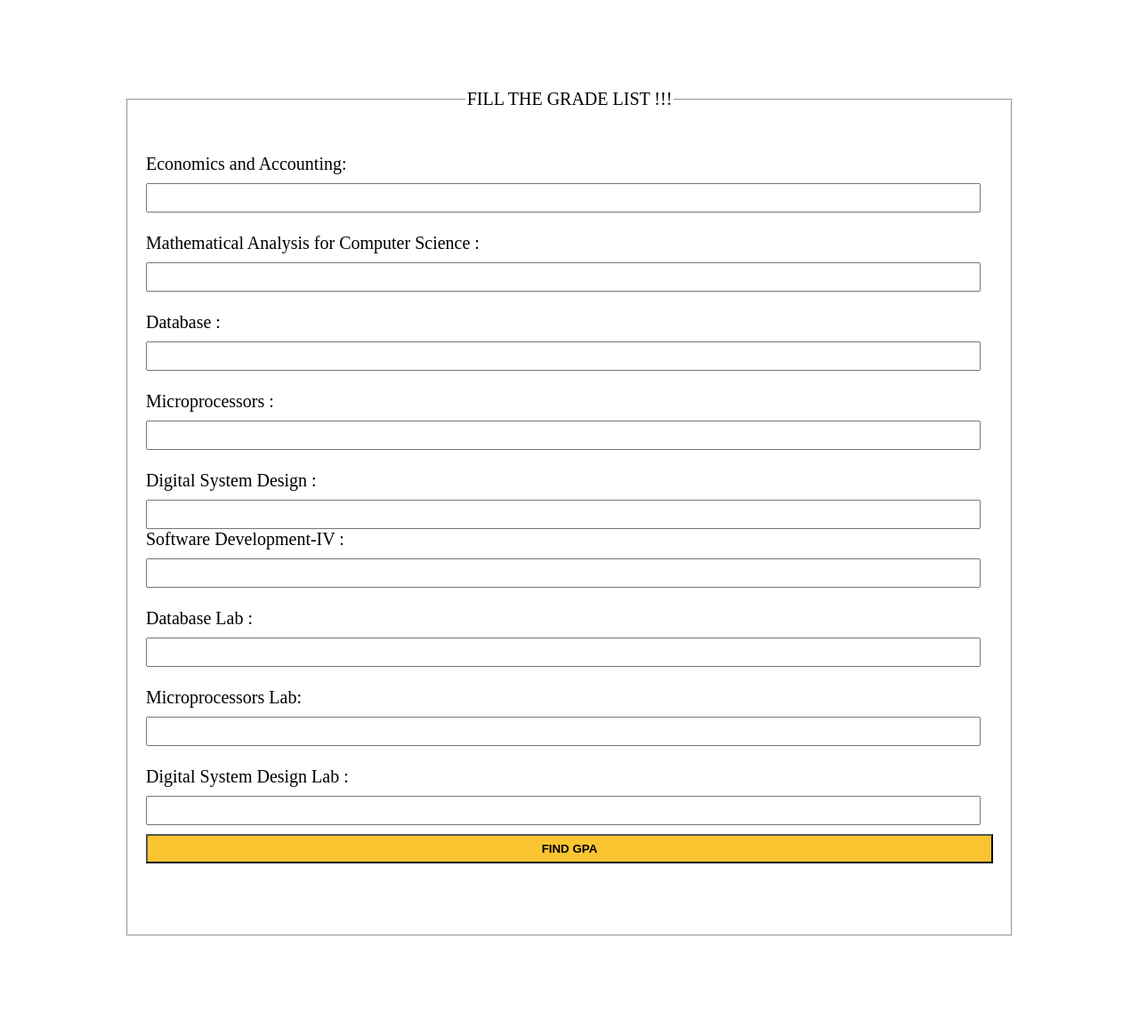
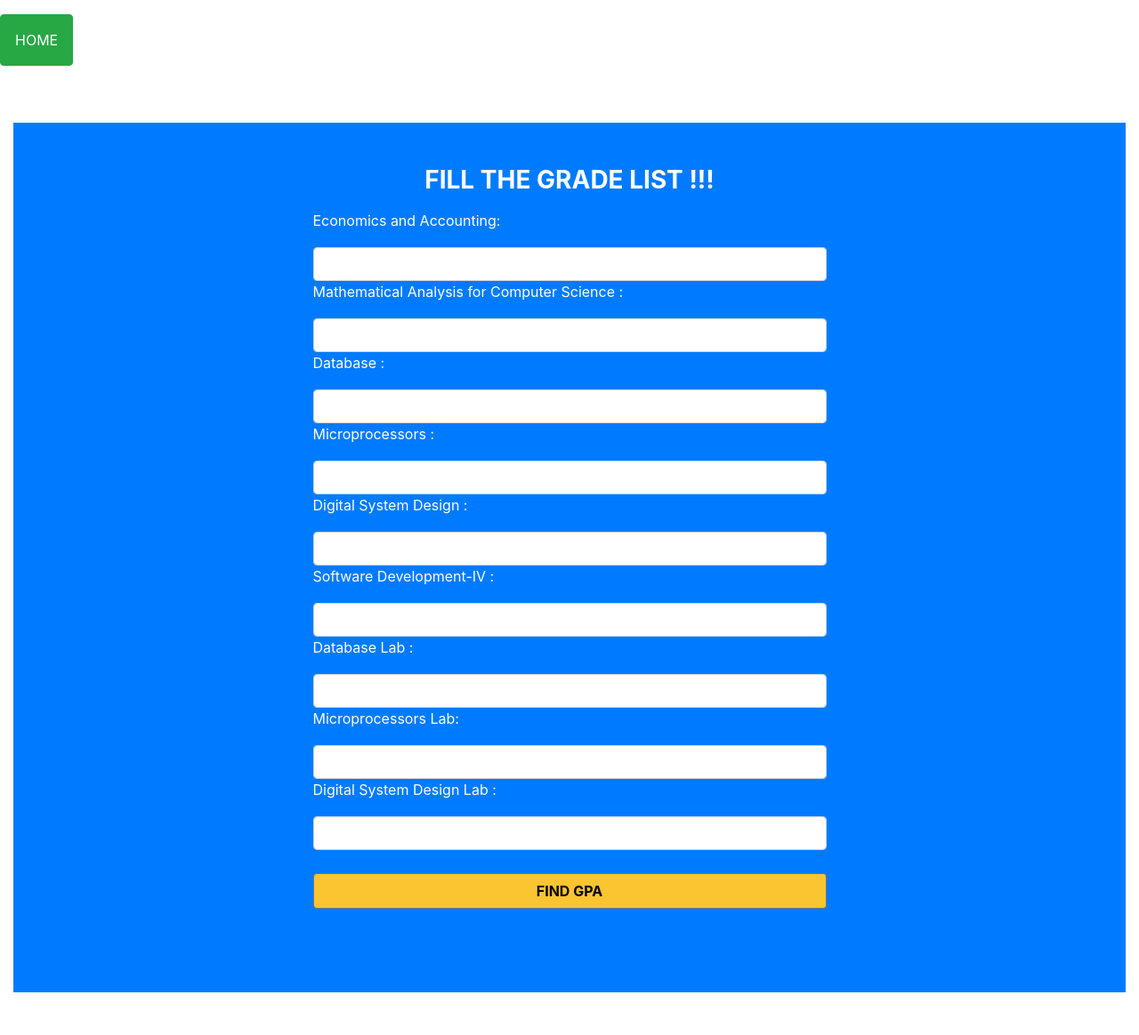
Before and after one commit to turjo997/fuNwiTh_char_Replace_and_Gpa_calc, a PHP site: page /gpa.php in a window 1280 px wide. Shown: the whole page at 89% size. Before the commit the page ends 1053 px from the top, so only its background shows below. Run offline with PHP 8.4, Linux system fonts and the light colour scheme.

Commit message:
Update gpa.php

```diff
--- a/gpa.php
+++ b/gpa.php
@@ -2,9 +2,11 @@
 
 <html>
      <head>
+
 	        <title>Gpa_Calc</title>
 
 			<link rel = "stylesheet" href="gpa_style.css"/>
+			<link rel="stylesheet" href="https://cdn.jsdelivr.net/npm/bootstrap@4.5.3/dist/css/bootstrap.min.css" integrity="sha384-TX8t27EcRE3e/ihU7zmQxVncDAy5uIKz4rEkgIXeMed4M0jlfIDPvg6uqKI2xXr2" crossorigin="anonymous">
 
 				<style>
 
@@ -13,83 +15,103 @@
 
 	 </head>
 
-	  </head>
+
 
 	 <body>
 
 
-	        <form method = "post">
+			<a class = "btn text-center mt-3 p-3 btn-success  text-white mb-3" href="index.php">HOME</a>
 
+			<div class="container-fluid">
+			<div class="form-section bg-primary text-white p-5 my-5">
 
-			<fieldset>
+	            		<div class="title text-center mb-3">
+                          <h3 class="font-weight-bolder">FILL THE GRADE LIST !!!</h3>
+                        </div>
 
-			<legend align = "center">FILL THE GRADE LIST !!!</legend>
+						<form method = "post" action="" class="w-50 m-auto ">
 
+						<div class="from-group">
 
 						<label for = "First Number"> Economics and Accounting:</label>
-			<input type = "text" name = "first_no">
+			            <input type = "text" class="form-control" name = "first_no">
 
-			 <br>
-			 <br>
+						</div>
+						<div class="from-group">
 
 						<label for = "Second Number"> Mathematical Analysis for Computer Science  :</label>
-			 <input type = "text" name = "second_no">
+		            	<input type = "text" class="form-control" name = "second_no">
 
-			 <br>
-			 <br>
+						</div>
+						<div class="from-group">
 
 						<label for = "Third Number"> Database  :</label>
-			 <input type = "text" name = "third_no">
-
-			 <br>
-			 <br>
+						<input type = "text" class="form-control" name = "third_no">
+						</div>
+						<div class="from-group">
 
 						<label for = "Four Number"> Microprocessors  :</label>
-			 <input type = "text" name = "four_no">
+		            	<input type = "text" class="form-control" name = "four_no">
 
-			 	 <br>
-			 <br>
+                        </div>
+						<div class="from-group">
 
 						<label for = "Fifth Number"> Digital System Design :</label>
-			 <input type = "text" name = "fifth_no">
+			            <input type = "text" class="form-control" name = "fifth_no">
+                        </div>
 
+						<div class="from-group">
+						<label for = "Sixth Number"> Software Development-IV :</label>
+			            <input type = "text" class="form-control" name = "sixth_no">
+                        </div>
 
-			  <label for = "Sixth Number"> Software Development-IV :</label>
-			 <input type = "text" name = "sixth_no">
+						<div class="from-group">
+						<label for = "Seventh umber"> Database Lab :</label>
+			            <input type = "text" class="form-control" name = "seventh_no">
+                        </div>
 
-			 <br>
-			 <br>
+						<div class="from-group">
+						<label for = "Eight Number"> Microprocessors Lab:</label>
+			             <input type = "text" class="form-control" name = "eight_no">
+                        </div>
 
-			 <label for = "Seventh umber"> Database Lab :</label>
-			 <input type = "text" name = "seventh_no">
+						<div class="from-group">
+						<label for = "Nine Number"> Digital System Design Lab :</label>
+			            <input type = "text" class="form-control" name = "nine_no">
+                        </div>
 
-			 <br>
-			 <br>
+						<div class="form-group mt-3">
 
-			 <label for = "Eight Number"> Microprocessors Lab:</label>
-			 <input type = "text" name = "eight_no">
-
-			 <br>
-			 <br>
-
-			 <label for = "Nine Number"> Digital System Design Lab :</label>
-			 <input type = "text" name = "nine_no">
-
-			 <input  type="submit" name="submit" value="FIND GPA">
+                       <input type="submit" name= "submit" class= "btn btn-secondary" value="FIND GPA">
 
 						<?php
 						include_once 'add.php';
 						?>
 
 
-
-
-
-			</fieldset>
+                        </div>
 
 						</form>
 
 
+
+
+
+
+
+			</div>
+
+
+
+			</div>
+
+
+
+
+
+		   <script src="https://code.jquery.com/jquery-3.5.1.slim.min.js" integrity="sha384-DfXdz2htPH0lsSSs5nCTpuj/zy4C+OGpamoFVy38MVBnE+IbbVYUew+OrCXaRkfj" crossorigin="anonymous"></script>
+           <script src="https://cdn.jsdelivr.net/npm/popper.js@1.16.1/dist/umd/popper.min.js" integrity="sha384-9/reFTGAW83EW2RDu2S0VKaIzap3H66lZH81PoYlFhbGU+6BZp6G7niu735Sk7lN" crossorigin="anonymous"></script>
+           <script src="https://cdn.jsdelivr.net/npm/bootstrap@4.5.3/dist/js/bootstrap.min.js" integrity="sha384-w1Q4orYjBQndcko6MimVbzY0tgp4pWB4lZ7lr30WKz0vr/aWKhXdBNmNb5D92v7s" crossorigin="anonymous"></script>
 
 
 
```
Lines whose indentation alone changed are shown as unchanged.
